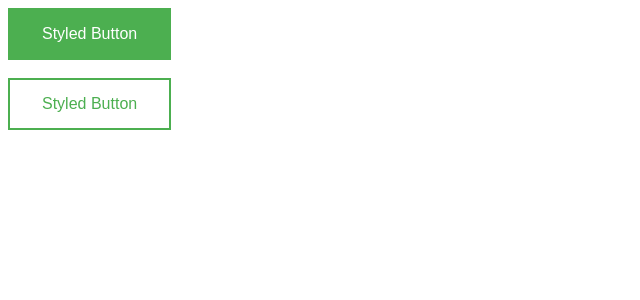
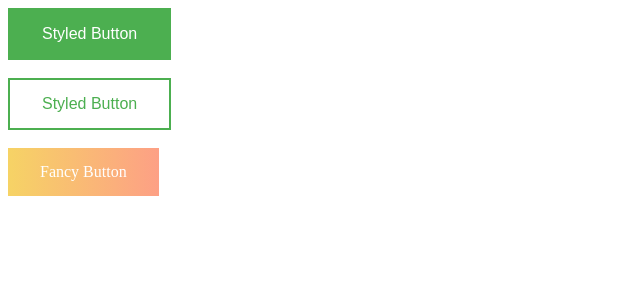
Before and after one commit to jh22j9/styled-components-demo, a React (Create React App) app: page / in a window 1280 px wide. Shown: the top 300 px of the page, without its empty margins (0-640 px from the left). Built offline with nearby package versions, Linux system fonts and the light colour scheme.

Commit message:
feat: extending styles

```diff
--- a/src/App.js
+++ b/src/App.js
@@ -1,4 +1,4 @@
-import StyledButton from "./components/Button/Button";
+import StyledButton, { FancyButton } from "./components/Button/Button";
 
 function App() {
   return (
@@ -8,6 +8,11 @@
         <br />
       </div>
       <StyledButton variant="outline">Styled Button</StyledButton>
+      <div>
+        <br />
+      </div>
+      <FancyButton as="a">Fancy Button</FancyButton>
+      {/* as - polymorphic prop */}
     </div>
   );
 }
--- a/src/components/Button/Button.js
+++ b/src/components/Button/Button.js
@@ -1,3 +1,4 @@
-import { StyledButton } from "./Button.style";
+import { StyledButton, FancyButton } from "./Button.style";
 
 export default StyledButton;
+export { FancyButton };
--- a/src/components/Button/Button.style.js
+++ b/src/components/Button/Button.style.js
@@ -13,3 +13,8 @@
   cursor: pointer;
   transition: 0.5s all ease-out;
 `;
+
+export const FancyButton = styled(StyledButton)`
+  background-image: linear-gradient(to right, #f6d365 0%, #fda085 100%);
+  border: none;
+`;
```
